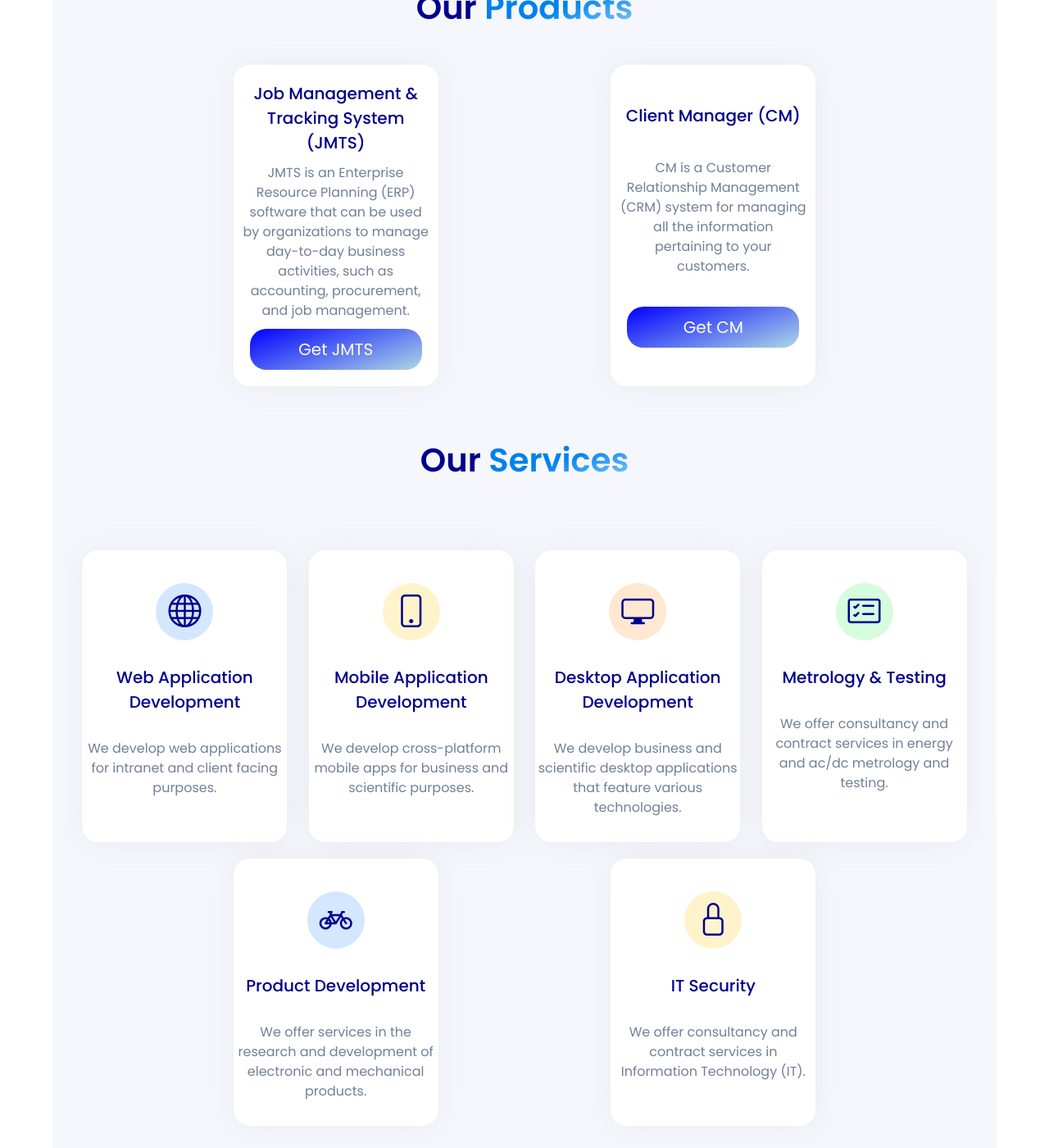
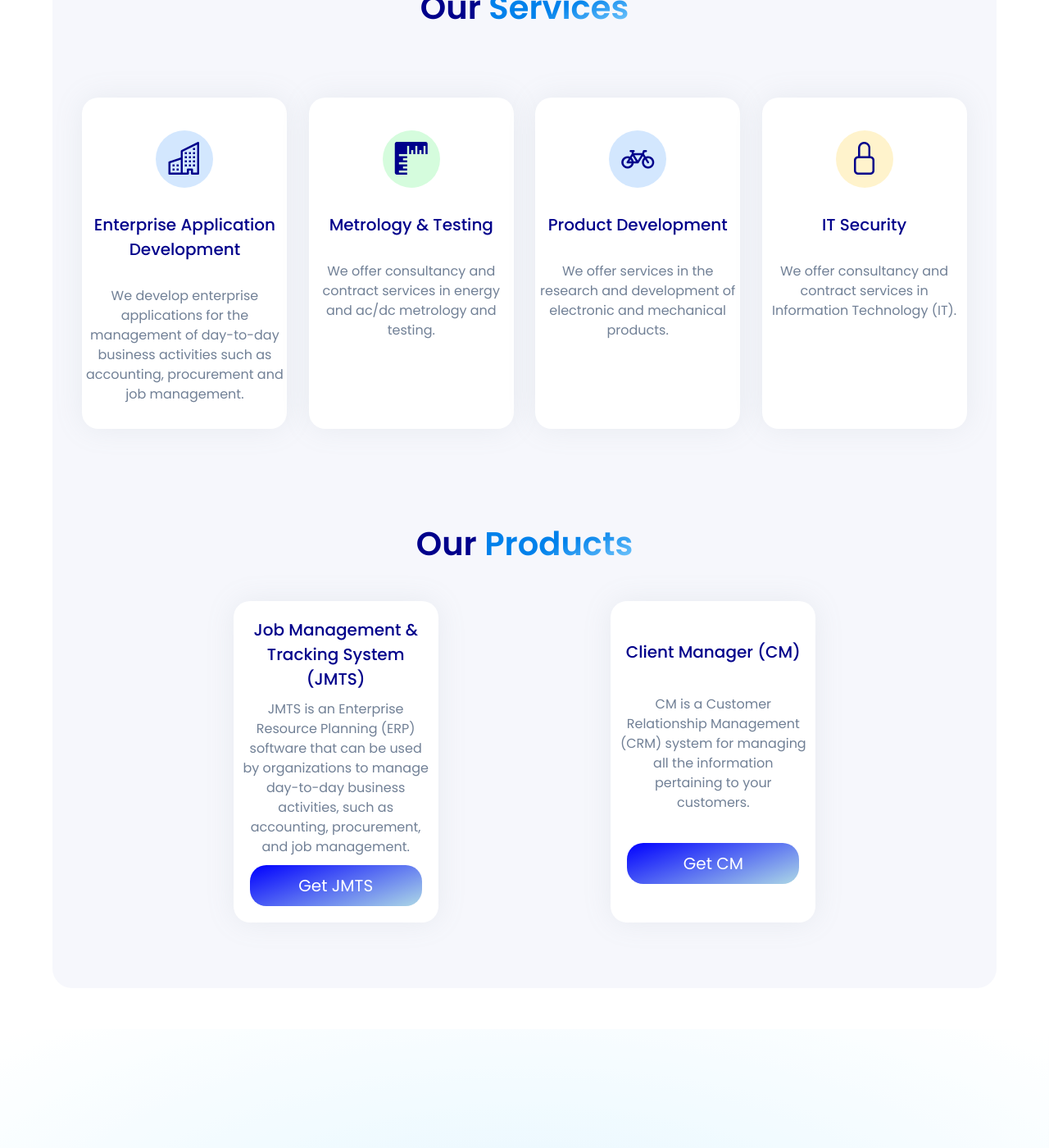
Before and after one commit to DPBandA/dpba, a Jekyll site: the page built from index.html, in a window 1280 px wide and 1400 px high, scrolled down 582 px. Shown: the whole window at 82% size. Built offline with Jekyll 4.4.1, drawn with Linux system fonts in a browser that asks for light colours.

Commit message:
General updates.

```diff
--- a/academy/index.html
+++ b/academy/index.html
@@ -63,7 +63,7 @@ layout: default_layout
         <button type="button"
                 onclick="window.location.href = '/academy/register.html';"
                 class="btn btn-primary btn-lg">
-            Registration
+            Contact Us
         </button>
     </p>
 </div>
--- a/academy/register.html
+++ b/academy/register.html
@@ -5,7 +5,11 @@ published: true
 ---
 <!-- Main Container -->
 <br><br>
-<div class="container-fluid-kamn">
+<p class="form-title">Contact Us</p>
+<p class="form-description">
+    Fill out the form below and we will get back to you within two (2) business days.
+</p>
+<div class="container">
     <div class="row">
         <div class="container">
             <div class="col-lg-6">
--- a/index.html
+++ b/index.html
@@ -18,6 +18,39 @@ layout: default_layout
     <section class="growth container">
 
         <div class="info">
+            <p class="tag-line">Our <span id="services">Services</span></p>
+            <div class="services">
+                <div>
+                    <p class="icon icon1"><i class="bi bi-building"></i></p>
+                    <p class="title">Enterprise Application Development</p>
+                    <p class="description">
+                        We develop enterprise applications for the management of
+                        day-to-day business activities such as accounting, procurement
+                        and job management.
+                    </p>
+                </div>
+                <div>
+                    <p class="icon icon4"><i class="bi bi-rulers"></i></p>
+                    <p class="title">Metrology & Testing</p>
+                    <p class="description">
+                        We offer consultancy and contract services in energy and ac/dc metrology and testing.
+                    </p>
+                </div>
+                <div>
+                    <p class="icon icon1"><i class="bi bi-bicycle"></i></p>
+                    <p class="title">Product Development</p>
+                    <p class="description">
+                        We offer services in the research and development of electronic and mechanical products.
+                    </p>
+                </div>
+                <div>
+                    <p class="icon icon2"><i class="bi bi-lock"></i></p>
+                    <p class="title">IT Security</p>
+                    <p class="description">
+                        We offer consultancy and contract services in Information Technology (IT).
+                    </p>
+                </div>
+            </div>
             <p class="tag-line">Our <span id="products">Products</span></p>
             <div class="products">
                 <div>
@@ -38,51 +71,6 @@ layout: default_layout
                     <a href="/contact" class="btn">Get CM</a>
                 </div>
             </div>
-            <p class="tag-line">Our <span id="services">Services</span></p>
-            <div class="services">
-                <div>
-                    <p class="icon icon1"><i class="bi bi-globe"></i></p>
-                    <p class="title">Web Application Development</p>
-                    <p class="description">
-                        We develop web applications for intranet and client facing purposes.
-                    </p>
-                </div>
-                <div>
-                    <p class="icon icon2"><i class="bi bi-phone"></i></p>
-                    <p class="title">Mobile Application Development</p>
-                    <p class="description">
-                        We develop cross-platform mobile apps for business and scientific purposes.
-                    </p>
-                </div>
-                <div>
-                    <p class="icon icon3"><i class="bi bi-display"></i></p>
-                    <p class="title">Desktop Application Development</p>
-                    <p class="description">
-                        We develop business and scientific desktop applications that feature various technologies.
-                    </p>
-                </div>
-                <div>
-                    <p class="icon icon4"><i class="bi bi-card-checklist"></i></p>
-                    <p class="title">Metrology & Testing</p>
-                    <p class="description">
-                        We offer consultancy and contract services in energy and ac/dc metrology and testing.
-                    </p>
-                </div>
-                <div>
-                    <p class="icon icon1"><i class="bi bi-bicycle"></i></p>
-                    <p class="title">Product Development</p>
-                    <p class="description">
-                        We offer services in the research and development of electronic and mechanical products.
-                    </p>
-                </div>
-                <div>
-                    <p class="icon icon2"><i class="bi bi-lock"></i></p>
-                    <p class="title">IT Security</p>
-                    <p class="description">
-                        We offer consultancy and contract services in Information Technology (IT).
-                    </p>
-                </div>
-            </div>
         </div>
     </section>
 
```
